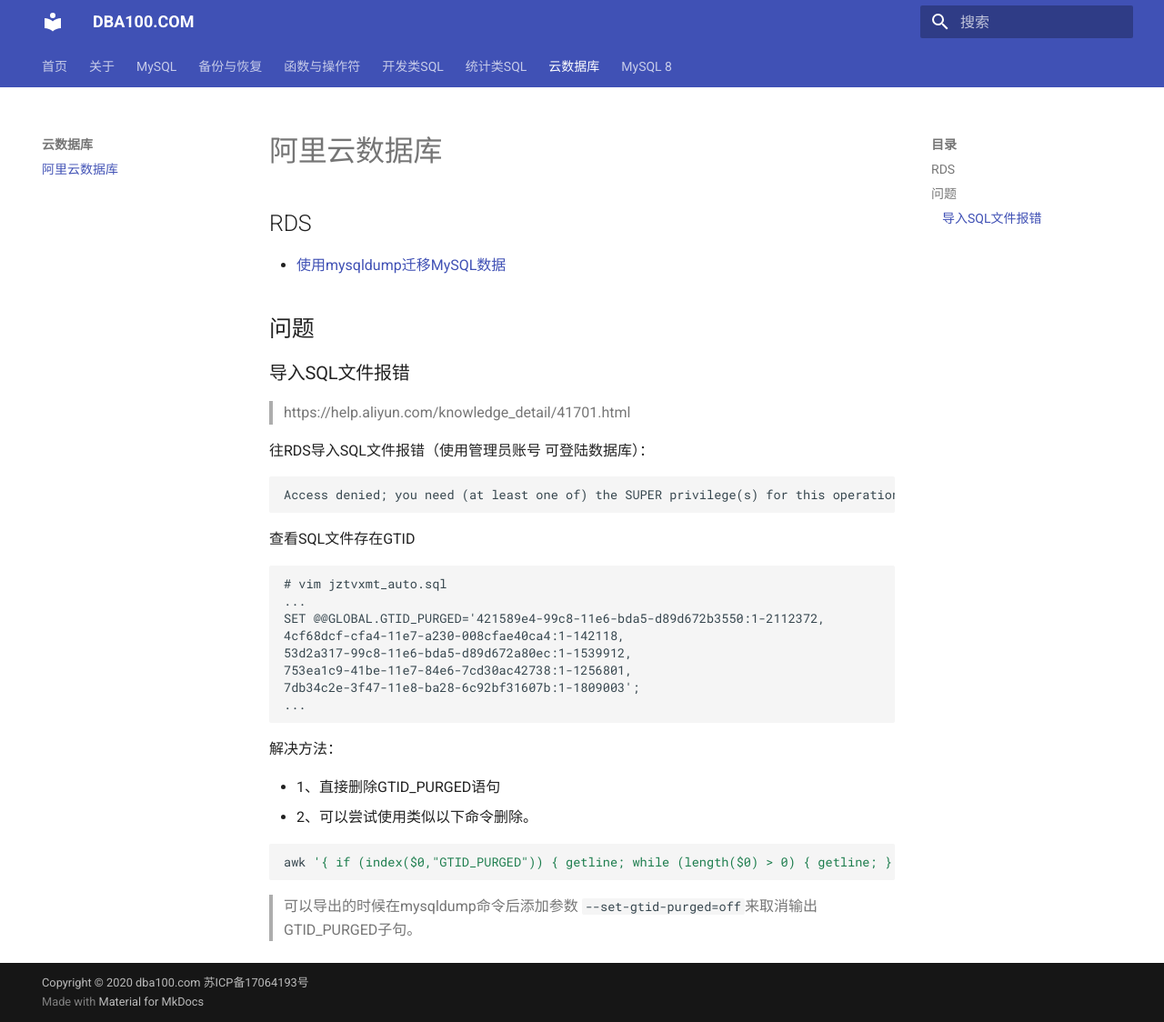
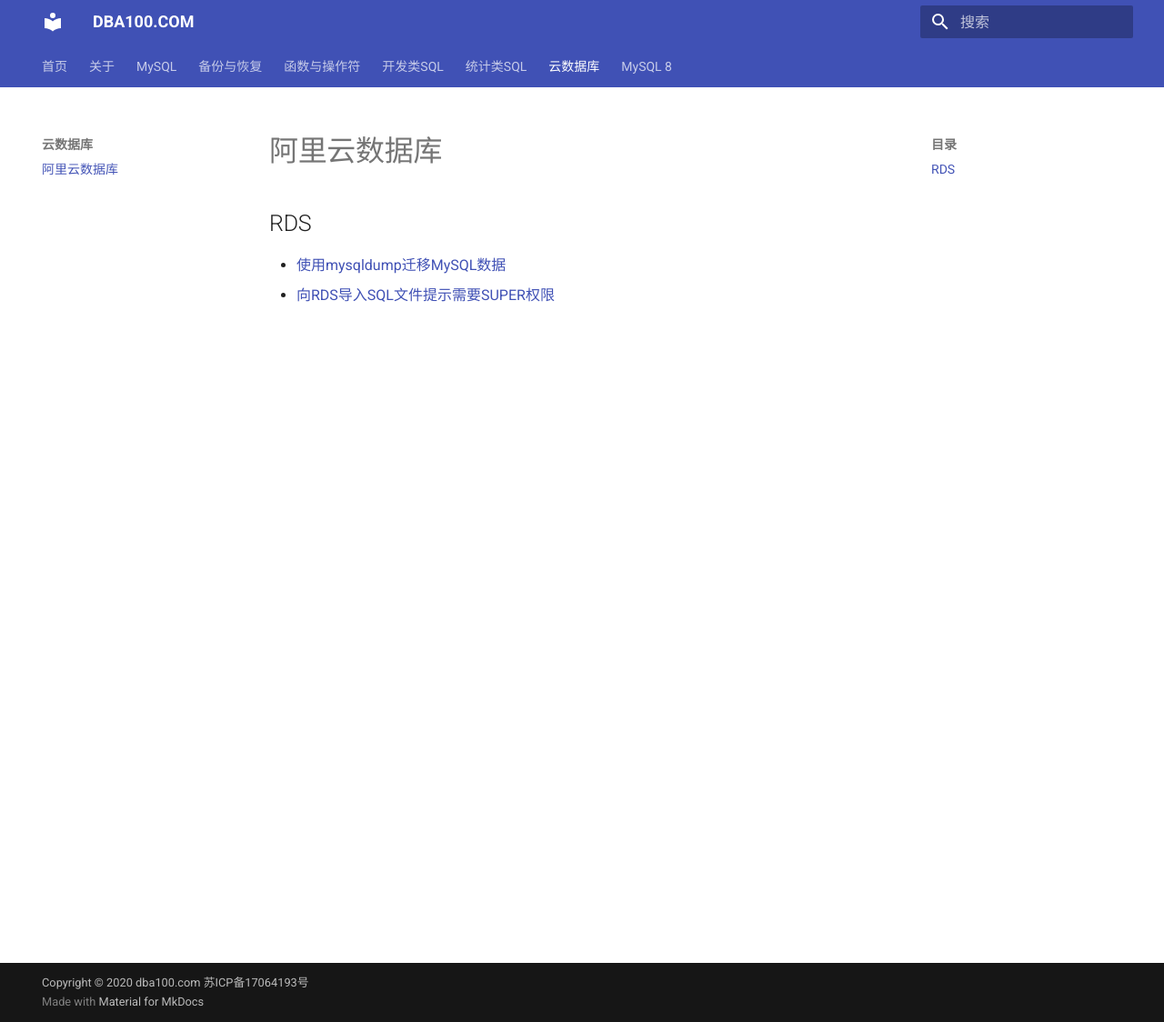
Before and after one commit to duliang123/dba100, an MkDocs documentation site: the page built from docs/aliyun/阿里云数据库.md, in a window 1280 px wide and 1124 px high. Shown: the whole window at 91% size. Built offline with MkDocs 1.6.1 and Material for MkDocs 9.7.7, drawn with Linux system fonts in a browser that asks for light colours.

Commit message:
Update 阿里云数据库.md

````diff
--- a/docs/aliyun/阿里云数据库.md
+++ b/docs/aliyun/阿里云数据库.md
@@ -3,39 +3,4 @@
 ## RDS
 
 * [使用mysqldump迁移MySQL数据](https://help.aliyun.com/document_detail/96156.html?spm=a2c4g.11186623.6.660.63af45f8vubxNN)
-
-## 问题
-
-### 导入SQL文件报错
-
-> https://help.aliyun.com/knowledge_detail/41701.html
-
-往RDS导入SQL文件报错（使用管理员账号 可登陆数据库）：
-
-```
-Access denied; you need (at least one of) the SUPER privilege(s) for this operation --常见于RDS MySQL 5.6
-```
-
-查看SQL文件存在GTID
-
-```
-# vim jztvxmt_auto.sql
-...
-SET @@GLOBAL.GTID_PURGED='421589e4-99c8-11e6-bda5-d89d672b3550:1-2112372,
-4cf68dcf-cfa4-11e7-a230-008cfae40ca4:1-142118,
-53d2a317-99c8-11e6-bda5-d89d672a80ec:1-1539912,
-753ea1c9-41be-11e7-84e6-7cd30ac42738:1-1256801,
-7db34c2e-3f47-11e8-ba28-6c92bf31607b:1-1809003';
-...
-```
-
-解决方法：
-
-* 1、直接删除GTID_PURGED语句
-* 2、可以尝试使用类似以下命令删除。
-
-```bash
-awk '{ if (index($0,"GTID_PURGED")) { getline; while (length($0) > 0) { getline; } } else { print $0 } }' your.sql | grep -iv 'set @@' > your_revised.sql
-```
-
-> 可以导出的时候在mysqldump命令后添加参数 `--set-gtid-purged=off`来取消输出GTID_PURGED子句。
+* [向RDS导入SQL文件提示需要SUPER权限](向RDS导入sql文件提示需要SUPER权限.md)
````
